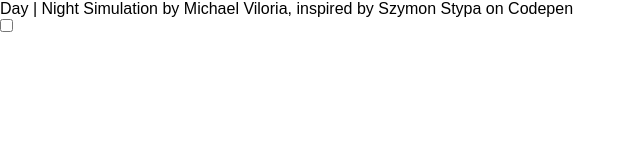
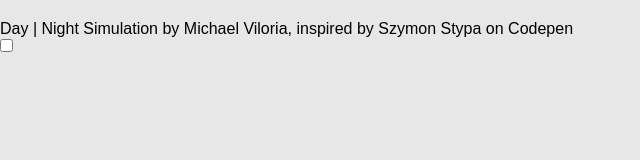
Before and after one commit to michaelviloria/day-night-simulation, a plain HTML site: page index.html in a window 1280 px wide. Shown: the whole page, without its empty margins (0-640 px from the left). Drawn offline with Linux system fonts and the light colour scheme.

Commit message:
color de fondo con su respectiva animacion

```diff
--- a/style.css
+++ b/style.css
@@ -15,3 +15,16 @@ body
     width: 100vw;
     height: 100vh;
 }
+.container
+{
+    display: block;
+    width: 100%;
+    height: 100%;
+    background: rgb(231, 231, 231);
+    padding-top: 20px;
+    transition: 1s ease;
+}
+.night .container
+{
+    background: #080d17;
+}
```
